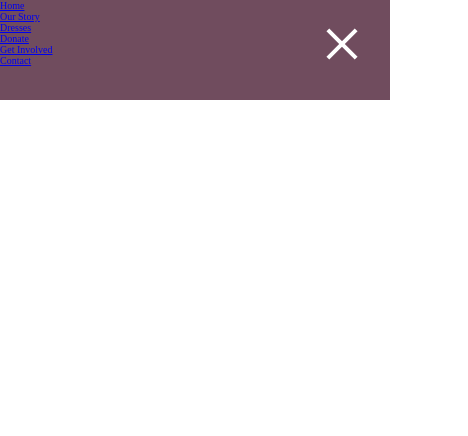
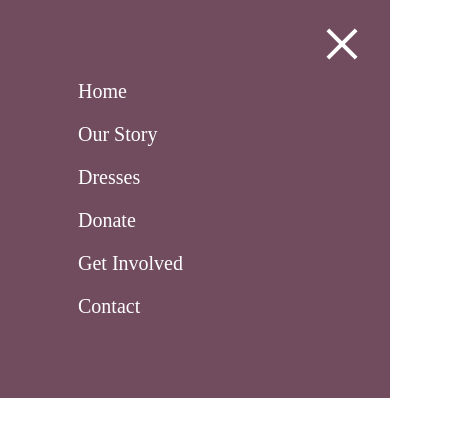
Before and after one commit to elliebrayton/p2-brayton-ellie, a plain HTML site: page index.html in a window 390 px wide. Both pictures are taken after a click on the element 342 px from the left and 42 px from the top of the page. Shown: the whole page, 468 px wide, since content can reach past the window. Drawn offline with Linux system fonts and the light colour scheme; a web font is replaced by a local one.

Commit message:
Styled mobile navigation

```diff
--- a/css/main.css
+++ b/css/main.css
@@ -12,10 +12,12 @@ html{
     min-height: 10rem;
 }
 
+/*** HAMBURGER **/
 #hamburger {
     position: absolute;
     top: 20px;
     right: 20px;
+    z-index: 1;
 }
 
 .line {
@@ -23,6 +25,7 @@ html{
     height: 4px;
     background: white;
     margin: 8px;
+    transition: all 0.3s ease-in-out;
 }
 
 .active .line:nth-child(2){
@@ -31,17 +34,52 @@ html{
 
 .active .line:nth-child(1){
     transform: translateY(14px) rotate(45deg);
-
 }
 
 .active .line:nth-child(3){
     transform: translateY(-10px) rotate(-45deg);
 }
 
+/** MOBILE NAVIGATION **/
 #menu{
     display: none;
+    background: #704c5e;
+    z-index: -1;
+
 }
 
 #menu.show{
     display: block;
+    animation: fadeInTop 1s;
 }
+
+
+@keyframes fadeInTop {
+    from{transform: translateY(-200px); opacity: 0;}
+    to {transform: translateY(0px); opacity: 1;}
+  }
+
+#menu ul {
+    display: flex;
+    flex-direction: column;
+    list-style-type: none;
+    padding: 7rem 0;
+}
+
+#menu ul li a:link,
+#menu ul li a:visited,
+#menu ul li a:active{
+    display: inline-block;
+    width: 100%;
+    padding: 10px 0;
+    padding-left: 20%;
+    text-decoration: none;
+    font: 400 normal 20px 'monarcha';
+    color: white;
+}
+
+#menu ul li a:hover{
+    background: white;
+    color: #704c5e;
+    font-style: italic;
+}
--- a/index.html
+++ b/index.html
@@ -5,6 +5,7 @@
     <meta charset="UTF-8">
     <meta name="viewport" content="width=device-width, initial-scale=1.0">
     <link rel="stylesheet" href="css/main.css">
+    <link rel="stylesheet" href="https://use.typekit.net/ehc0slw.css">
     <title>Document</title>
 </head>
 <!--START BODY-->
```
